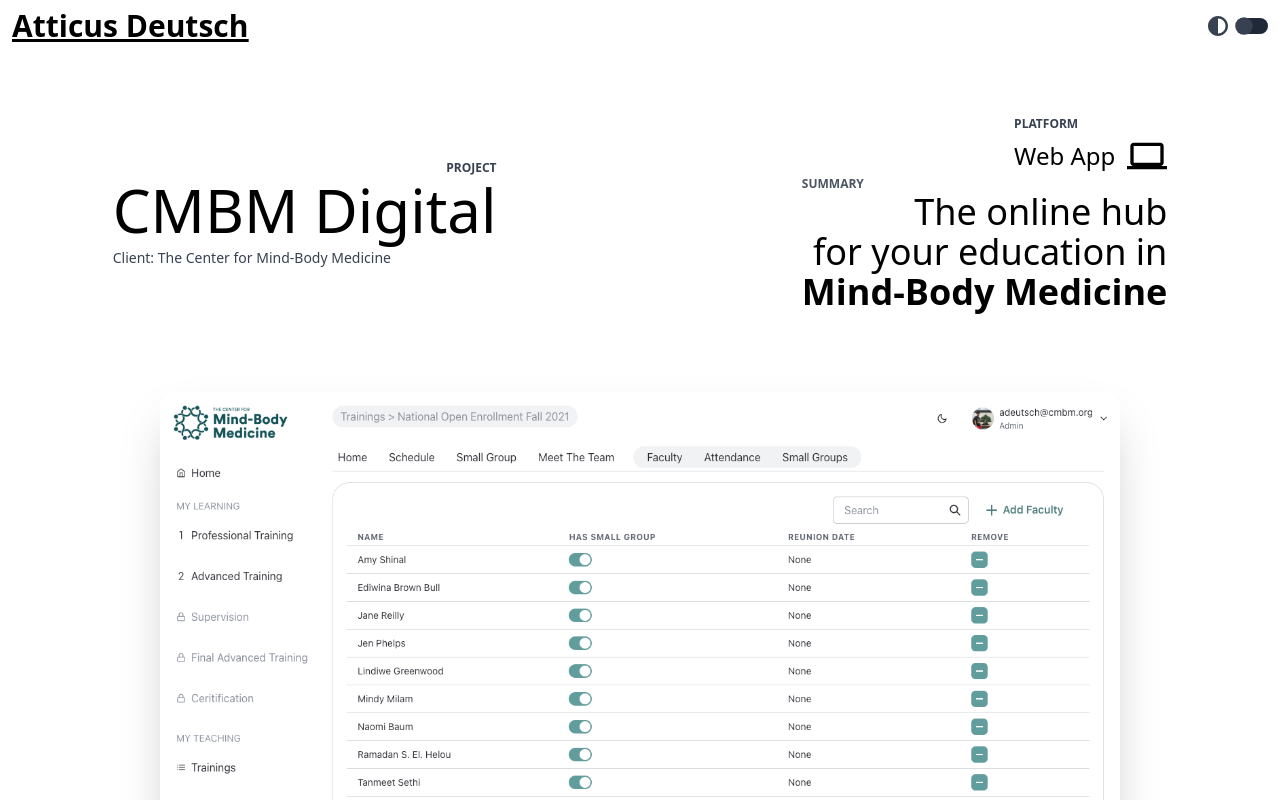
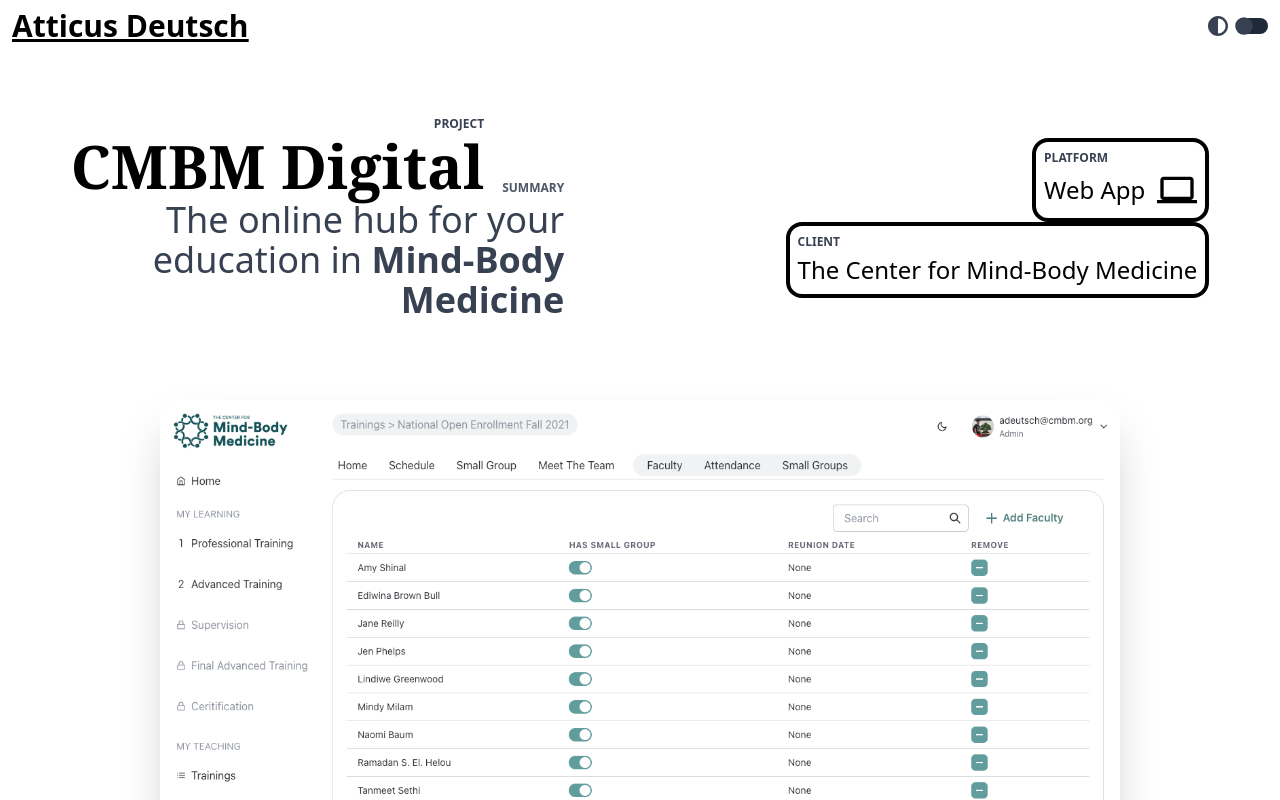
Before and after one commit to afd998/personal-site, a Next.js app: page /cmbm in a window 1280 px wide. Shown: the top 800 px of the page. Built offline with nearby package versions, Linux system fonts and the light colour scheme; what @kamona/tailwindcss-perspective would draw is missing.

Commit message:
switched it up

```diff
--- a/components/Project.jsx
+++ b/components/Project.jsx
@@ -8,32 +8,43 @@
     <div className="w-full">
       <div
         id="header"
-        className=" pt-16 flex flex-col md:flex-row  justify-around  items-center space-y-16 md:space-y-0  md:space-x-20"
+        className=" pt-16 flex flex-col items-center space-y-16  md:flex-row  md:justify-around md:space-y-0  md:space-x-20"
       >
-        <div id="title" className="flex flex-col justify-between max-w-fit">
+        <div
+          id="title and summary"
+          className="flex flex-col items-center w-min "
+        >
+          <div
+            id="title"
+            className="flex flex-col justify-between max-w-fit mr-20 "
+          >
             <h2 className="text-gray-700 text-xs font-bold dark:text-gray-900 self-end mb-1">
               PROJECT
             </h2>
             <a
               href={projectData.name.link}
-            className=" hover:underline text-5xl lg:text-6xl  w-max"
+              className=" hover:underline text-4xl  md:text-5xl lg:text-6xl whitespace-nowrap  font-serif font-black"
             >
               {projectData.name.text}
             </a>
-          <h2 className="mt-2 text-sm text-gray-700 dark:text-gray-200">
-            Client:{" "}
-            <a href={projectData.client.link} className=" hover:underline  ">
-              {projectData.client.text}
-            </a>
-          </h2>
+          </div>
+          <div id="summary" className=" -mt-4 self-end">
+            <p className="text-xs font-bold text-right text-gray-600 dark:text-gray-900  ">
+              {" "}
+              SUMMARY
+            </p>
+            <div className="mt-1  text-gray-700 dark:text-white  md:text-3xl lg:text-4xl text-2xl text-right ">
+              <Summary />
+            </div>{" "}
+          </div>
         </div>
         <div
           id="right-panel"
-          className="flex flex-row-reverse md:flex-col justify-evenly self-center w-full md:w-auto px-4 md:px-0 gap-x-6"
+          className="flex flex-row-reverse justify-evenly self-center w-full px-4 gap-x-6 md:flex-col md:w-auto md:px-0 "
         >
           <div
             id="type"
-            className="flex flex-col justify-start self-start md:self-end items-start"
+            className="flex flex-col  self-start md:self-end items-start border-black border-4 p-2 rounded-2xl"
           >
             <h4 className="text-gray-700 text-xs font-bold mb-1 dark:text-gray-900  ">
               {/* DESC: */} PLATFORM
@@ -44,25 +55,26 @@
                 <MdComputer className="dark:fill-white fill-black w-10 h-10 ml-3" />
               )}{" "}
               {projectData.type == "iOS App" && (
-                <IoPhonePortraitOutline className="dark:fill-white fill-black w-8 h-7 ml-2" />
+                <IoPhonePortraitOutline className="dark:fill-white fill-black w-7 h-7 ml-2" />
               )}
               {projectData.type == "Website" && (
                 <CgWebsite className="dark:fill-white fill-black w-8 h-7 ml-2" />
               )}
             </div>
-          </div>{" "}
+          </div>
           <div
-            id="summary"
-            className=" flex flex-col sm:items-start m:static self-start md:self-end  "
+            id="client"
+            className="flex flex-col self-start md:self-end items-start border-black border-4 p-2 rounded-2xl"
           >
-            {" "}
-            <p className="text-xs font-bold self-start  text-gray-600 dark:text-gray-900 mb-2 md:mb-0">
-              {" "}
-              SUMMARY
-            </p>
-            <div className=" md:whitespace-nowrap lg:text-4xl md:text-3xl text-xl text-left  md:text-right md:self-end ">
-              {/* {projectData.desc} */} <Summary />
-            </div>{" "}
+            <h2 className="text-gray-700 text-xs font-bold dark:text-gray-900  mb-1">
+              CLIENT{" "}
+            </h2>
+            <a
+              href={projectData.client.link}
+              className=" text-2xl hover:underline  "
+            >
+              {projectData.client.text}
+            </a>
           </div>
         </div>{" "}
         {/* <div className="text-2xl">
--- a/pages/cmbm.js
+++ b/pages/cmbm.js
@@ -13,7 +13,7 @@
   color: "green-200"
 }
 const Summary = () => {
-  return <p>The online hub <br /> for your education in <br /><span className=" font-bold "> Mind-Body Medicine</span></p>
+  return <p>The online hub <br className='hidden md:visible' /> for your education in <br className='hidden md:visible' /> <span className=" font-bold "> Mind-Body Medicine</span></p>
 }
 function Cmbm({ projectData }) {
   return (
--- a/pages/flymessage.js
+++ b/pages/flymessage.js
@@ -21,7 +21,7 @@
 }
 
 const Summary = () => {
-  return <p>The first <span className=" transform rotate-6 inline-block  px-2">  diagonal </span> app <br className=' xl:hidden' /> for the IPhone </p >
+  return <p>The <span className=" font-bold ">first </span> <span className="  -rotate-3 inline-block  px-1">  diagonal </span> app <br className=' hidden md:visible xl:hidden' /> for the IPhone </p >
 }
 
 export async function getStaticProps(context) {
--- a/pages/seatsmart.js
+++ b/pages/seatsmart.js
@@ -3,7 +3,7 @@
 let projectData = {
   name: { text: "SeatSmart", link: "https://seatingsmart-15114.firebaseapp.com/home" },
   desc: "Create classroom seating charts according to diversity characteristics.",
-  client: { text: "Atticus Deutsch", link: "/" },
+  client: { text: "Erica Thompson", link: "/" },
   technology: {
     frontend: "",
     backend: "",
@@ -21,7 +21,7 @@
 
 }
 const Summary = () => {
-  return <p> Create classroom  <span className='font-bold'> seating charts </span> <br /> according to diversity characteristics </p >
+  return <p> Create classroom  <span className='font-bold'> seating charts </span> <br className='hidden  md:visible' /> according to diversity characteristics </p >
 }
 
 
```
Lines whose indentation alone changed are shown as unchanged.
